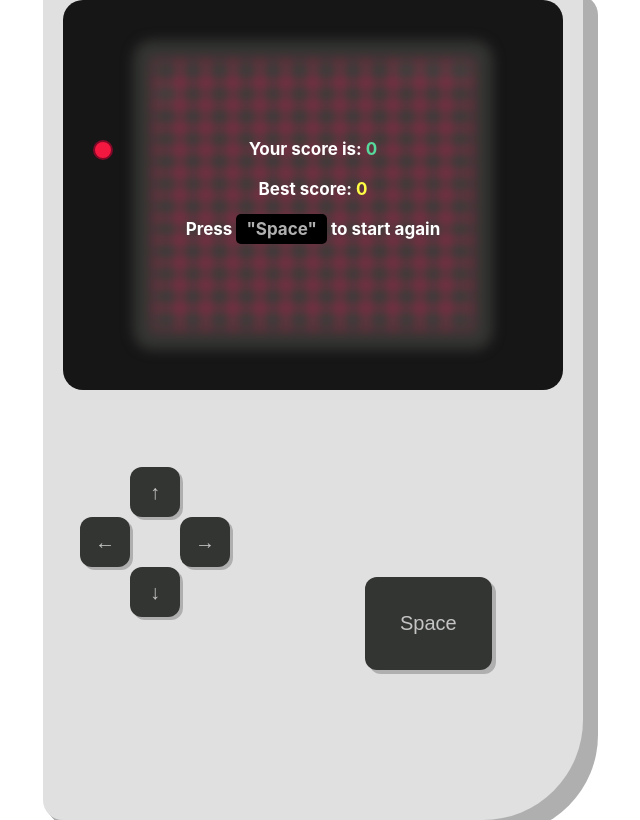
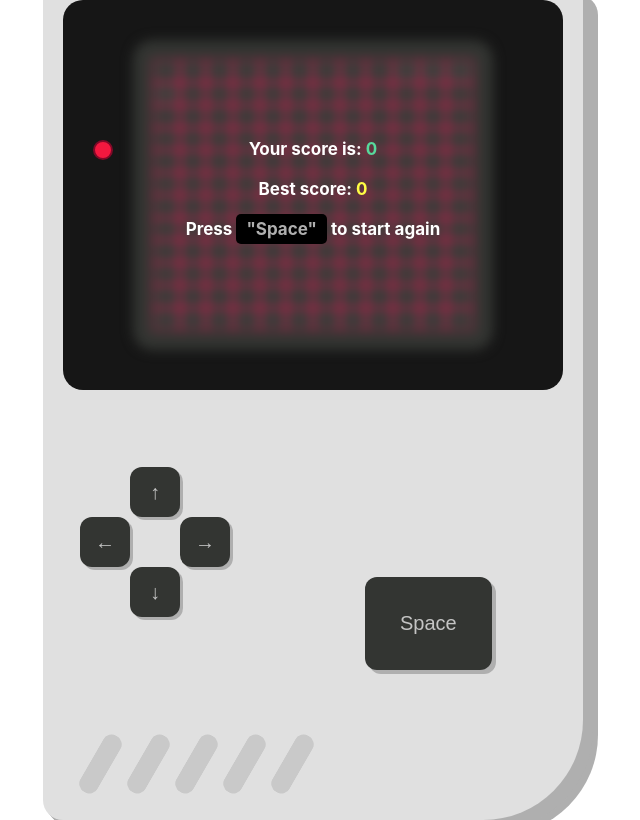
Before and after one commit to IlyaAgarishev/react-gameboy, a React (Create React App) app: page / in a window 1280 px wide. Shown: the whole page, without its empty margins (327-967 px from the left). Built offline with nearby package versions, Linux system fonts and the light colour scheme.

Commit message:
DiagonalLines

```diff
--- /dev/null
+++ b/src/components/DiagonalLines/DiagonalLines.module.css
@@ -0,0 +1,22 @@
+.diagonalLines {
+  display: flex;
+  position: relative;
+  top: 80px;
+  left: 5px;
+}
+
+.diagonalLines div {
+  width: 28px;
+  height: 28px;
+  position: relative;
+  margin-right: 20px;
+}
+
+.diagonalLines div:after {
+  content: "";
+  position: absolute;
+  border-radius: 20px;
+  border-top: 20px solid #afafaf7d;
+  width: 65px;
+  transform: rotate(-60deg);
+}
--- /dev/null
+++ b/src/components/DiagonalLines/DiagonalLines.tsx
@@ -0,0 +1,14 @@
+import React from "react";
+import styles from "./DiagonalLines.module.css";
+
+const DiagonalLines = () => {
+  return (
+    <div className={styles.diagonalLines}>
+      {[...Array(5)].map(() => (
+        <div />
+      ))}
+    </div>
+  );
+};
+
+export default React.memo(DiagonalLines);
--- /dev/null
+++ b/src/components/DiagonalLines/index.ts
@@ -0,0 +1,3 @@
+import DiagonalLines from "./DiagonalLines";
+
+export default DiagonalLines;
--- a/src/components/Gameboy/Gameboy.tsx
+++ b/src/components/Gameboy/Gameboy.tsx
@@ -2,6 +2,7 @@ import styles from "./Gameboy.module.css";
 import Screen from "../Screen";
 import DirectionalButtons from "../DirectionalButtons";
 import EnterButton from "../EnterButton";
+import DiagonalLines from "../DiagonalLines";
 
 const Gameboy = () => {
   return (
@@ -12,6 +13,7 @@ const Gameboy = () => {
       <div className={styles.downBlock}>
         <DirectionalButtons />
         <EnterButton />
+        <DiagonalLines />
       </div>
     </div>
   );
```
